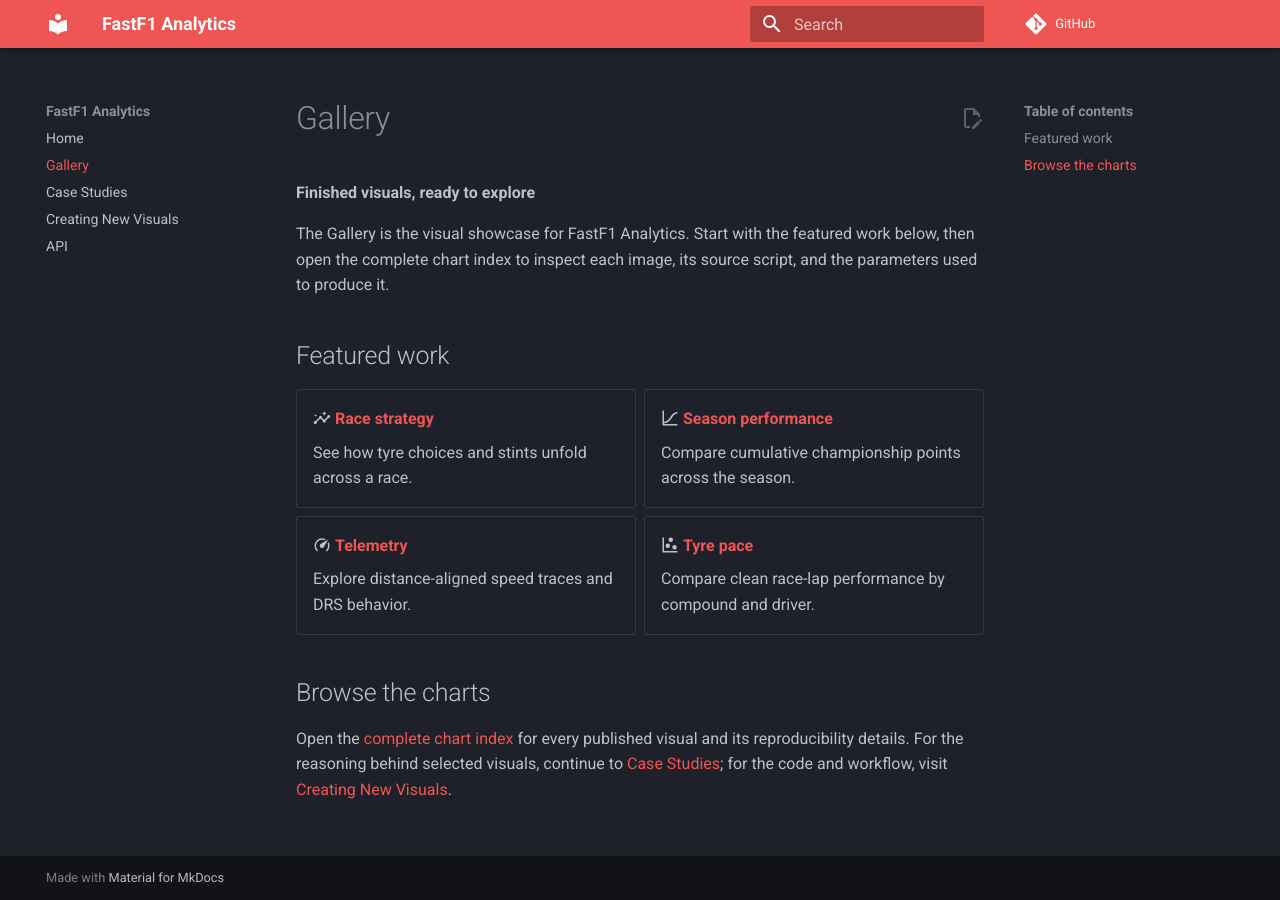
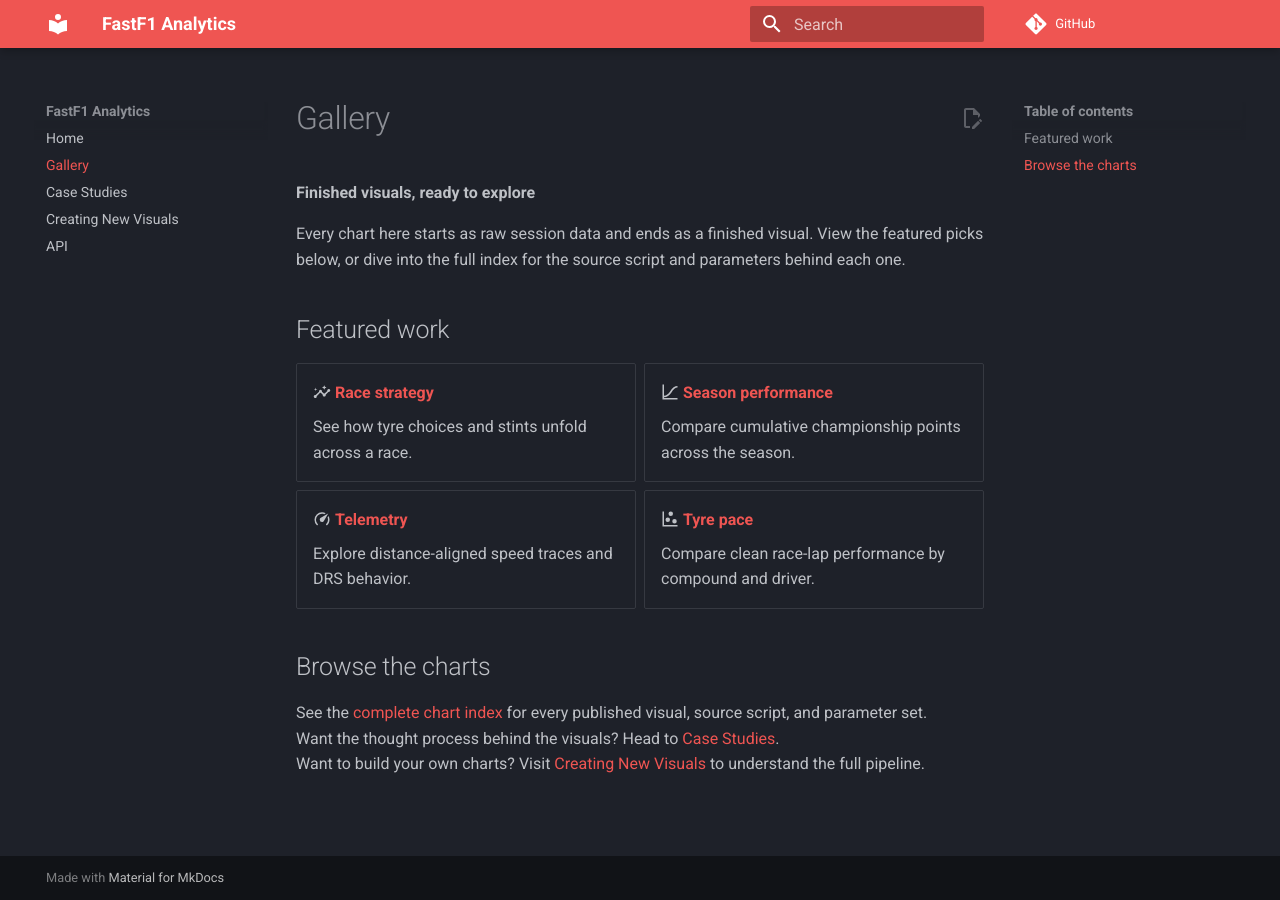
Before and after one commit to kody-sherritze/fastf1_analytics, an MkDocs documentation site: the page built from docs/gallery/index.md, in a window 1280 px wide. Built offline with MkDocs 1.6.1 and Material for MkDocs 9.7.7, drawn with Linux system fonts in a browser that asks for light colours; comment, search, counter and statistics services are not loaded.

Commit message:
refactor(docs): update gallery section for clarity and consistency

```diff
--- a/docs/gallery/index.md
+++ b/docs/gallery/index.md
@@ -2,7 +2,7 @@
 
 **Finished visuals, ready to explore**
 
-The Gallery is the visual showcase for FastF1 Analytics. Start with the featured work below, then open the complete chart index to inspect each image, its source script, and the parameters used to produce it.
+Every chart here starts as raw session data and ends as a finished visual. View the featured picks below, or dive into the full index for the source script and parameters behind each one.
 
 ## Featured work
 
@@ -28,4 +28,6 @@
 
 ## Browse the charts
 
-Open the [complete chart index](charts.md) for every published visual and its reproducibility details. For the reasoning behind selected visuals, continue to [Case Studies](../case-studies/index.md); for the code and workflow, visit [Creating New Visuals](../creating-new-visuals/index.md).
+See the [complete chart index](charts.md) for every published visual, source script, and parameter set. <br>
+Want the thought process behind the visuals? Head to [Case Studies](../case-studies/index.md). <br>
+Want to build your own charts? Visit [Creating New Visuals](../creating-new-visuals/index.md) to understand the full pipeline. <br>
```
